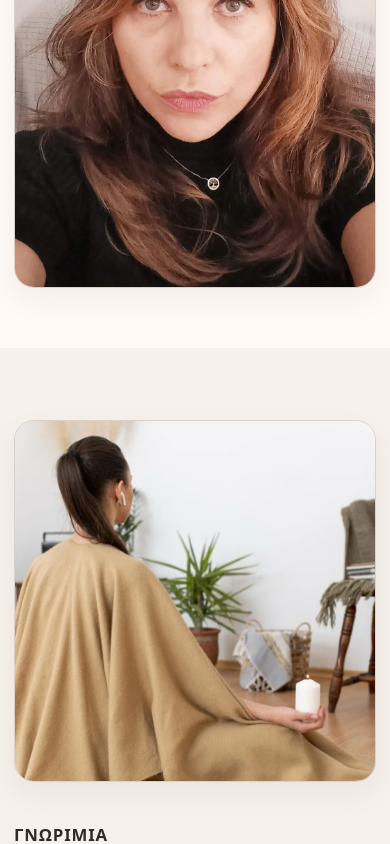
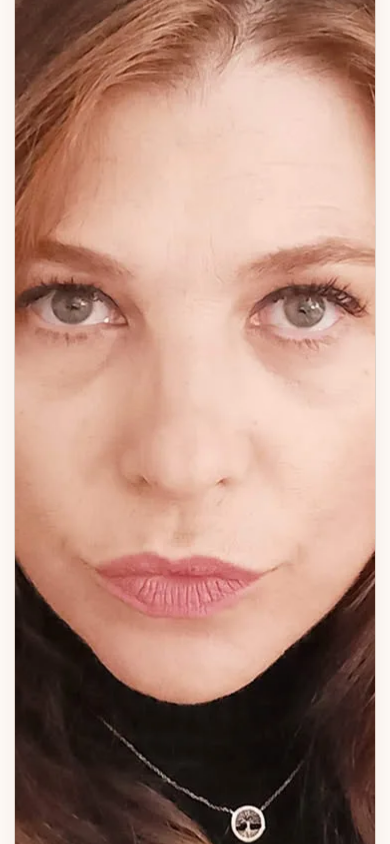
Before and after one commit to alexandros21bs/psychotherapytserkaki-site, a React (Vite) app: page / in a window 390 px wide. Shown: the part 1156-2000 px from the top of the page. Built offline with nearby package versions, Linux system fonts and the light colour scheme.

Commit message:
Improve mobile LCP with hero preload and image priority

```diff
--- a/index.html
+++ b/index.html
@@ -9,6 +9,7 @@
       content="Ψυχοθεραπεία στα Χανιά με ασφάλεια, εμπιστοσύνη και ενσυναίσθηση. Δια ζώσης και online συνεδρίες για ατομική, ζεύγους και οικογενειακή θεραπεία."
     />
     <link rel="canonical" href="https://psychotherapytserkaki.gr/" />
+    <link rel="preload" as="image" href="/images/hero-adam.webp" />
     <title>Αδαμαντία Τσερκάκη — Ψυχοθεραπεύτρια</title>
     <link rel="preconnect" href="https://fonts.googleapis.com">
     <link rel="preconnect" href="https://fonts.gstatic.com" crossorigin>
--- a/src/pages/Home.jsx
+++ b/src/pages/Home.jsx
@@ -4,8 +4,6 @@ import { services } from '../data/services'
 import { faqItems } from '../data/faq'
 import { googleReviewsMeta, reviews } from '../data/reviews'
 import { latestPosts } from '../data/posts'
-import introImage from '../../dad.webp'
-import heroImage from '../../ADAM.webp'
 
 export default function Home() {
   return (
@@ -37,10 +35,14 @@ export default function Home() {
 
           <div className="hero-visual">
             <img
-              src={heroImage}
+              src="/images/hero-adam.webp"
               alt="Αδαμαντία Τσερκάκη"
               className="home-hero-image"
               loading="eager"
+              fetchPriority="high"
+              decoding="async"
+              width="1080"
+              height="1304"
             />
           </div>
         </div>
@@ -51,10 +53,13 @@ export default function Home() {
         <div className="container split-grid">
           <div className="split-media">
             <img
-              src={introImage}
+              src="/images/intro-dad.webp"
               alt="Αδαμαντία Τσερκάκη"
               className="home-intro-image"
               loading="lazy"
+              decoding="async"
+              width="1200"
+              height="798"
             />
           </div>
 
--- a/src/styles/global.css
+++ b/src/styles/global.css
@@ -105,6 +105,13 @@ p {
   overflow: hidden;
 }
 
+@media (max-width: 767px) {
+  .site-header {
+    backdrop-filter: none;
+    background: rgba(246, 241, 235, 0.98);
+  }
+}
+
 .header-topbar {
   border-bottom: 1px solid rgba(255, 255, 255, 0.18);
   background: var(--primary-dark);
@@ -691,7 +698,7 @@ p {
 
 /* ---- Hero ---- */
 .hero-section {
-  padding: 80px 0 60px;
+  padding: 64px 0 48px;
   background: var(--surface);
 }
 
```
Also changed, not shown: public/images/hero-adam.webp (added), public/images/intro-dad.webp (added).
